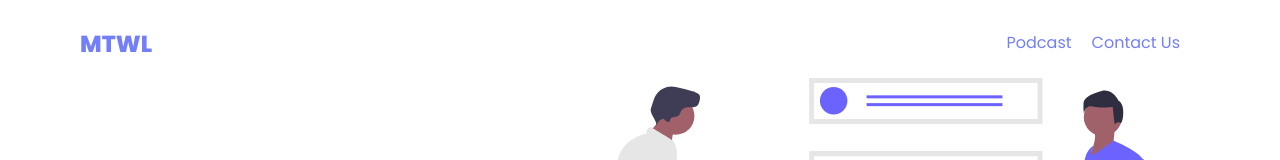
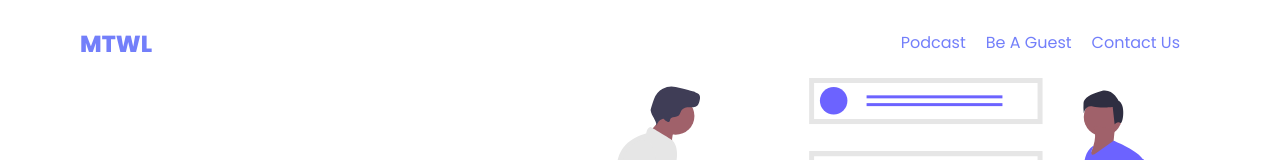
Before and after one commit to psarge2/mtwl-static, a plain HTML site: page index.html in a window 1280 px wide. Shown: the top 160 px of the page. Drawn offline with Linux system fonts and the light colour scheme.

Commit message:
added navlink 'be a guest' that links to the contact form

```diff
--- a/index.html
+++ b/index.html
@@ -22,6 +22,7 @@
       </h1>
       <ul class="navbar__nav" id="js-menu">
         <li><a href="#podcast" class="navbar__nav-links">Podcast</a></li>
+        <li><a href="#contact" class="navbar__nav-links">Be A Guest</a></li>
         <li><a href="#contact" class="navbar__nav-links">Contact Us</a></li>
       </ul>
       <span class="navbar-toggle" id="js-navbar-toggle">
```
